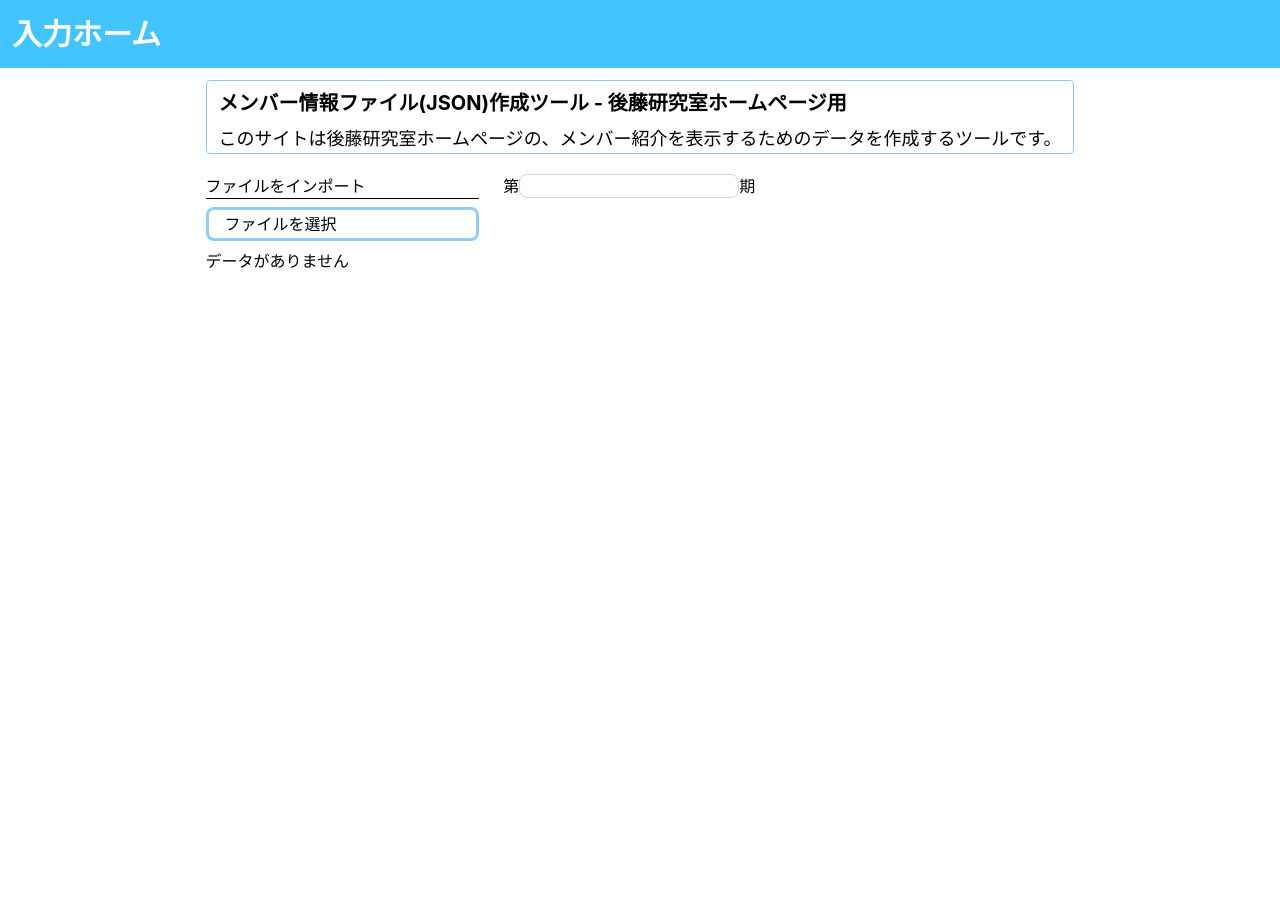
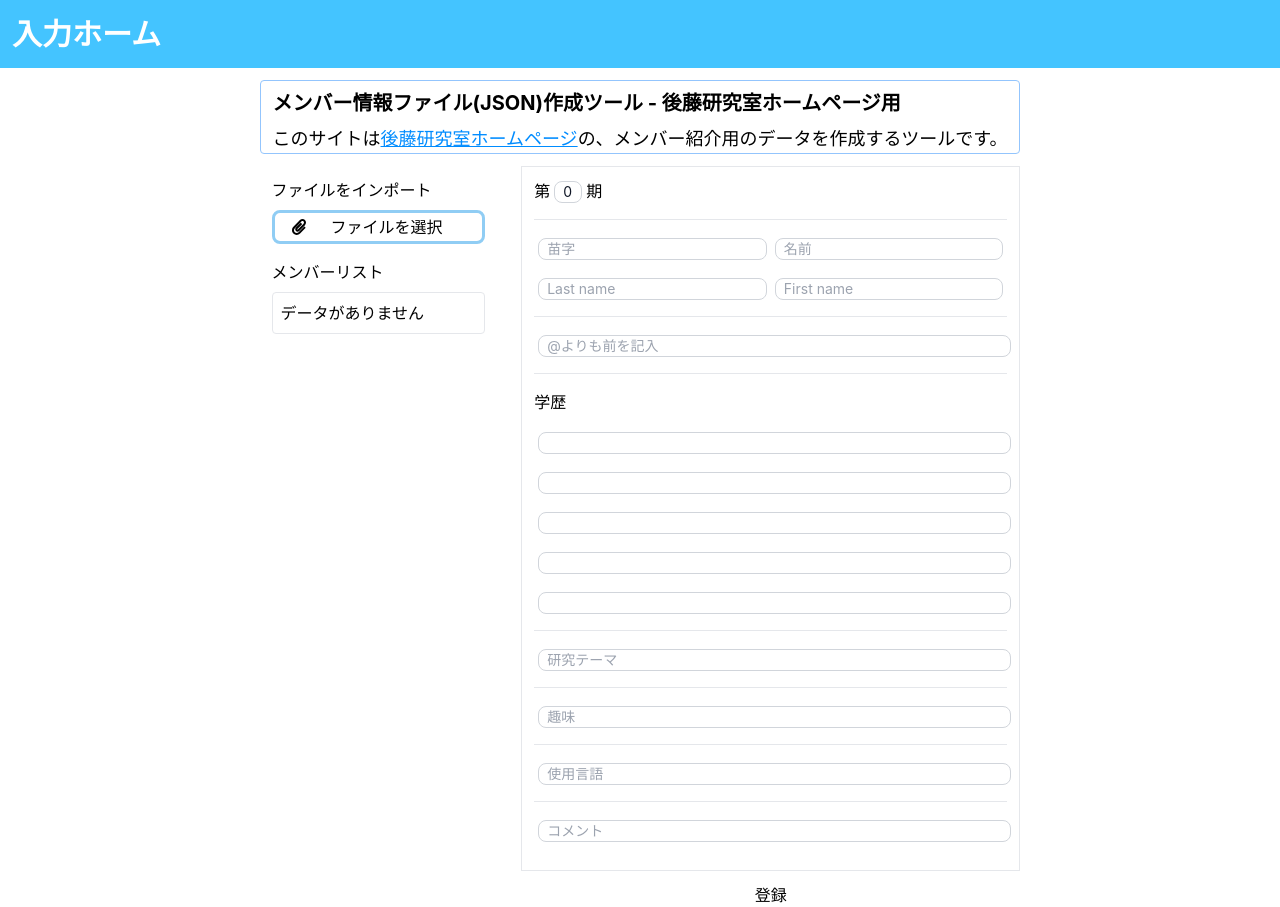
Before and after one commit to ryusei-tsune/member-info-editor, a React (Create React App) app: page / in a window 1280 px wide. Before the commit the page ends 800 px from the top, so only its background shows below. Built offline with nearby package versions, Linux system fonts and the light colour scheme.

Commit message:
コンポーネントを利用

```diff
--- a/src/App.css
+++ b/src/App.css
@@ -2,17 +2,17 @@
   background-color: #44c4ff;
   color: white;
 }
-
-.import-title {
-  border-bottom: solid 1px black;
+a {
+  color:rgb(0, 140, 255);
+  text-decoration: underline;
 }
-
 .box-file {
   position: relative;
   margin: 8px 0;
   padding: 2px 1em;
   border: solid 3px #90cdf4;
   border-radius: 8px;
+  display: flex;
 }
 
 .box-file-title {
@@ -37,5 +37,15 @@
   justify-content: space-between;
 }
 .icon {
-  margin-top: 2px;
+  margin-top: 4px;
 }
+
+input[type="number"]::-webkit-inner-spin-button,
+input[type="number"]::-webkit-outer-spin-button {
+    -webkit-appearance: none;
+    margin: 0;
+    -moz-appearance:textfield;
+}
+input:focus {
+  outline: none;
+}
--- a/src/App.tsx
+++ b/src/App.tsx
@@ -1,33 +1,49 @@
-import React, { useState, useRef } from 'react'
-import { FaEdit } from 'react-icons/fa'
+import React, { useState, useRef, useEffect } from 'react'
+import { FaEdit, FaPaperclip } from 'react-icons/fa'
 import { MdDelete } from 'react-icons/md'
 import './App.css'
-
-type Member = {
-  id: number,
-  class: number,
-  lname: string,
-  fname: string,
-  elname: string,
-  efname: string,
-  email: string,
-  career1: string,
-  career2: string,
-  career3: string,
-  career4: string,
-  career5: string,
-  study: string,
-  hobby: string,
-  language: string,
-  comment: string,
-
-}
+import { Member } from './states/type'
+import { InputField } from './components/InputField'
 
 const App = () => {
   const [fileName, setFileName] = useState('')
   const [members, setMembers] = useState<Member[]>([])
-  const [memberInfo, setMemberInfo] = useState<Member | null>(null)
-  const classRef = useRef<HTMLInputElement>(null)
+  const [memberInfo, setMemberInfo] = useState<Member>(
+    {
+      id: -1,
+      class: 0,
+      lname: '',
+      fname: '',
+      elname: '',
+      efname: '',
+      email: '',
+      career1: '',
+      career2: '',
+      career3: '',
+      career4: '',
+      career5: '',
+      study: '',
+      hobby: '',
+      language: '',
+      comment: ''
+    }
+  )
+
+  const classRef = useRef<HTMLInputElement>(null!)
+  const lastNameRef = useRef<HTMLInputElement>(null!)
+  const firstNameRef = useRef<HTMLInputElement>(null!)
+  const enLastNameRef = useRef<HTMLInputElement>(null!)
+  const enFirstNameRef = useRef<HTMLInputElement>(null!)
+  const emailRef = useRef<HTMLInputElement>(null!)
+  const career1Ref = useRef<HTMLInputElement>(null!)
+  const career2Ref = useRef<HTMLInputElement>(null!)
+  const career3Ref = useRef<HTMLInputElement>(null!)
+  const career4Ref = useRef<HTMLInputElement>(null!)
+  const career5Ref = useRef<HTMLInputElement>(null!)
+  const studyRef = useRef<HTMLInputElement>(null!)
+  const hobbyRef = useRef<HTMLInputElement>(null!)
+  const languageRef = useRef<HTMLInputElement>(null!)
+  const commentRef = useRef<HTMLInputElement>(null!)
 
   const readFile = async (file: File): Promise<string | ArrayBuffer | null> => {
     return new Promise((resolve, reject) => {
@@ -43,6 +59,7 @@ const App = () => {
       fileReader.readAsText(file);
     });
   }
+
   const importData = async (e: React.ChangeEvent<HTMLInputElement>) => {
     if (e.currentTarget.files !== null) {
       const name: string = e.currentTarget.files[0].name
@@ -55,22 +72,66 @@ const App = () => {
     }
   }
 
-  const SelectMember = (index: number) => {
+  const selectMember = (index: number) => {
     setMemberInfo(members[index])
   }
 
-  const ChangeText = (e: React.ChangeEvent<HTMLInputElement>) => {
-    if (classRef.current !== null){
-      console.log(classRef.current.value)
+  const resisterMember = () => {
+    const id = memberInfo.id
+    console.log(id)
+    if (id === -1) {
+      console.log("test1")
+    }
+    else {
+      console.log("test2")
+      let tempMembers: Member[] = members
+      const tempMemberInfo = {
+        id: memberInfo.id,
+        class: Number(classRef.current.value),
+        lname: lastNameRef.current.value,
+        fname: firstNameRef.current.value,
+        elname: enLastNameRef.current.value,
+        efname: enFirstNameRef.current.value,
+        email: emailRef.current.value,
+        career1: career1Ref.current.value,
+        career2: career2Ref.current.value,
+        career3: career3Ref.current.value,
+        career4: career4Ref.current.value,
+        career5: career5Ref.current.value,
+        study: studyRef.current.value,
+        hobby: hobbyRef.current.value,
+        language: languageRef.current.value,
+        comment: commentRef.current.value
+      }
+      tempMembers[id] = tempMemberInfo
+      setMembers(tempMembers)
     }
   }
+
+  useEffect(() => {
+    classRef.current.value = String(memberInfo.class)
+    lastNameRef.current.value = memberInfo.lname
+    firstNameRef.current.value = memberInfo.fname
+    enLastNameRef.current.value = memberInfo.elname
+    enFirstNameRef.current.value = memberInfo.efname
+    emailRef.current.value = memberInfo.email || ""
+    career1Ref.current.value = memberInfo.career1 || ""
+    career2Ref.current.value = memberInfo.career2 || ""
+    career3Ref.current.value = memberInfo.career3 || ""
+    career4Ref.current.value = memberInfo.career4 || ""
+    career5Ref.current.value = memberInfo.career5 || ""
+    studyRef.current.value = memberInfo.study
+    hobbyRef.current.value = memberInfo.hobby || ""
+    languageRef.current.value = memberInfo.language || ""
+    commentRef.current.value = memberInfo.comment || ""
+  }, [memberInfo])
 
   const Header = () => {
     return (
       <div className='border border-blue-300 rounded mx-3 px-3'>
         <div className='font-bold text-xl my-2'>メンバー情報ファイル(JSON)作成ツール - 後藤研究室ホームページ用</div>
         <div className='text-lg'>
-          このサイトは<a href='https://www.mis.cs.okayama-u.ac.jp/member.html' target='_blank' rel='noopener noreferrer'>後藤研究室ホームページ</a>の、メンバー紹介を表示するためのデータを作成するツールです。
+          このサイトは<a href='https://www.mis.cs.okayama-u.ac.jp/member.html' target='_blank' rel='noopener noreferrer'>後藤研究室ホームページ</a>の、メンバー紹介用のデータを作成するツールです。
         </div>
       </div>
     )
@@ -78,35 +139,37 @@ const App = () => {
 
   const MemberList = () => {
     return (
-      <div className='mx-3 pt-5'>
-        <div className='import-title'>ファイルをインポート</div>
+      <div className='m-3 p-3'>
+        <div>ファイルをインポート</div>
         <label htmlFor='importFile'>
           <div className='box-file'>
+            <FaPaperclip className='icon' />
             {fileName !== '' ?
-              <>
+              <div className='ml-6'>
                 <div className='box-file-title text-xs'>ファイル</div>
                 <div className='box-file-name text-center'>{fileName}</div>
-              </>
+              </div>
               :
-              <>
+              <div className='ml-6'>
                 ファイルを選択
-              </>
+              </div>
             }
           </div>
         </label>
         <input id='importFile' type="file" hidden onChange={importData} />
-        <div>
+        <div className='mt-4'>
+          <div className='mb-2'>メンバーリスト</div>
           {members.length === 0 ?
-            <div>データがありません</div>
+            <div className='border rounded py-2 px-2'>データがありません</div>
             :
-            <div className='border rounded pt-2 mb-5'>
+            <div className='border rounded py-2'>
               {members.map((member: Member, index: number) =>
                 <div key={member.id} className='ml-10 py-1 flex grid grid-cols-2'>
                   <div className='col-span-1'>
                     {member.lname} {member.fname}
                   </div>
                   <div className='col-span-1 icon-space'>
-                    <FaEdit className='icon' onClick={() => { SelectMember(index) }}></FaEdit>
+                    <FaEdit className='icon' onClick={() => { selectMember(index) }}></FaEdit>
                     <MdDelete className='icon'></MdDelete>
                     {/* アイコン同士のスペース(space-between)を上手く調整するためにdivタグを2つ入れる */}
                     <div></div>
@@ -123,9 +186,111 @@ const App = () => {
 
   const MemberInfo = () => {
     return (
-      <div className='mx-3 pt-5'>
-        {memberInfo?.lname} {memberInfo?.fname}
-        <div className='flex '>第<input type="text" id="class" ref={classRef} className='border border-gray-300 text-gray-900 text-sm rounded-lg' onChange={ChangeText} />期</div>
+      <div className='m-3 p-3 border'>
+        <div className='flex mb-4'>
+          第
+          <div className='w-7 mx-1'>
+            <InputField type="number" ref={classRef} />
+          </div>
+          期
+        </div>
+
+        <hr />
+
+        <div className='flex my-4'>
+          <div className='w-1/2 mx-1'>
+            <InputField type="text" placeholder='苗字' ref={lastNameRef} />
+          </div>
+          <div className='w-1/2 mx-1'>
+            <InputField type="text" placeholder='名前' ref={firstNameRef} />
+          </div>
+        </div>
+        <div className='flex my-4'>
+          <div className='w-1/2 mx-1'>
+            <InputField type="text" placeholder='Last name' ref={enLastNameRef} />
+          </div>
+          <div className='w-1/2 mx-1'>
+            <InputField type="text" placeholder='First name' ref={enFirstNameRef} />
+          </div>
+        </div>
+
+        <hr />
+
+        <div className='my-4'>
+          <div className='w-full mx-1'>
+            <InputField type="text" placeholder='@よりも前を記入' ref={emailRef} />
+          </div>
+        </div>
+
+        <hr className='mb-4'/>
+        <div>
+          学歴
+          <div className='my-4'>
+            <div className='w-full mx-1'>
+              <InputField type="text" ref={career1Ref} />
+            </div>
+          </div>
+          <div className='my-4'>
+            <div className='w-full mx-1'>
+              <InputField type="text" ref={career2Ref} />
+            </div>
+          </div>
+          <div className='my-4'>
+            <div className='w-full mx-1'>
+              <InputField type="text" ref={career3Ref} />
+            </div>
+          </div>
+          <div className='my-4'>
+            <div className='w-full mx-1'>
+              <InputField type="text" ref={career4Ref} />
+            </div>
+          </div>
+          <div className='my-4'>
+            <div className='w-full mx-1'>
+              <InputField type="text" ref={career5Ref} />
+            </div>
+          </div>
+        </div>
+
+        <hr />
+
+        <div className='my-4'>
+          <div className='w-full mx-1'>
+            <InputField type="text" placeholder='研究テーマ' ref={studyRef} />
+          </div>
+        </div>
+
+        <hr />
+
+        <div className='my-4'>
+          <div className='w-full mx-1'>
+            <InputField type="text" placeholder='趣味' ref={hobbyRef} />
+          </div>
+        </div>
+
+        <hr />
+
+        <div className='my-4'>
+          <div className='w-full mx-1'>
+            <InputField type="text" placeholder='使用言語' ref={languageRef} />
+          </div>
+        </div>
+
+        <hr />
+
+        <div className='my-4'>
+          <div className='w-full mx-1'>
+            <InputField type="text" placeholder='コメント' ref={commentRef} />
+          </div>
+        </div>
+      </div>
+    )
+  }
+
+  const ResisterButton = () => {
+    return (
+      <div className='flex justify-center'>
+        <button onClick={resisterMember}>登録</button>
       </div>
     )
   }
@@ -142,6 +307,7 @@ const App = () => {
             </div>
             <div className='sm:col-span-2'>
               <MemberInfo />
+              <ResisterButton />
             </div>
           </div>
         </div>
```
